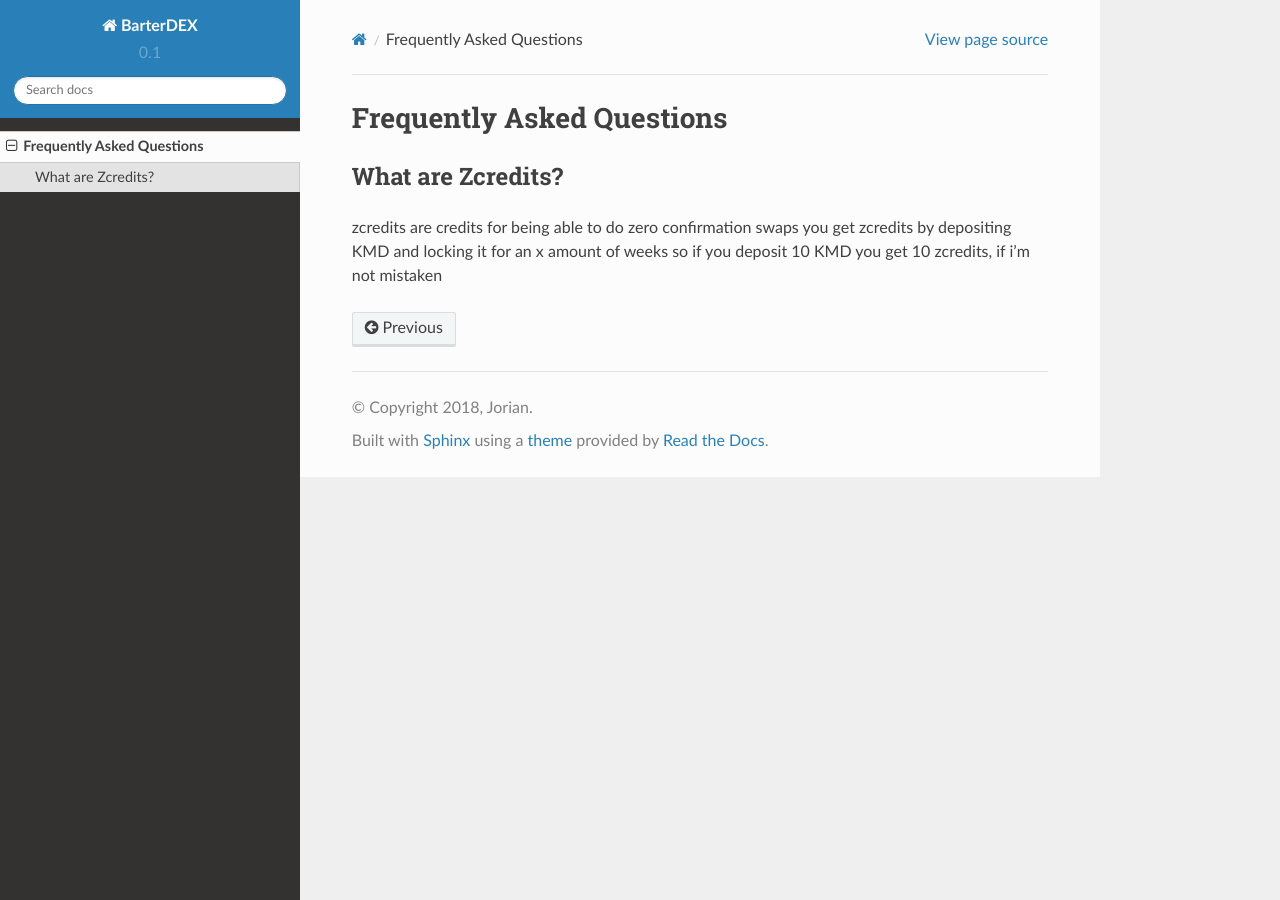
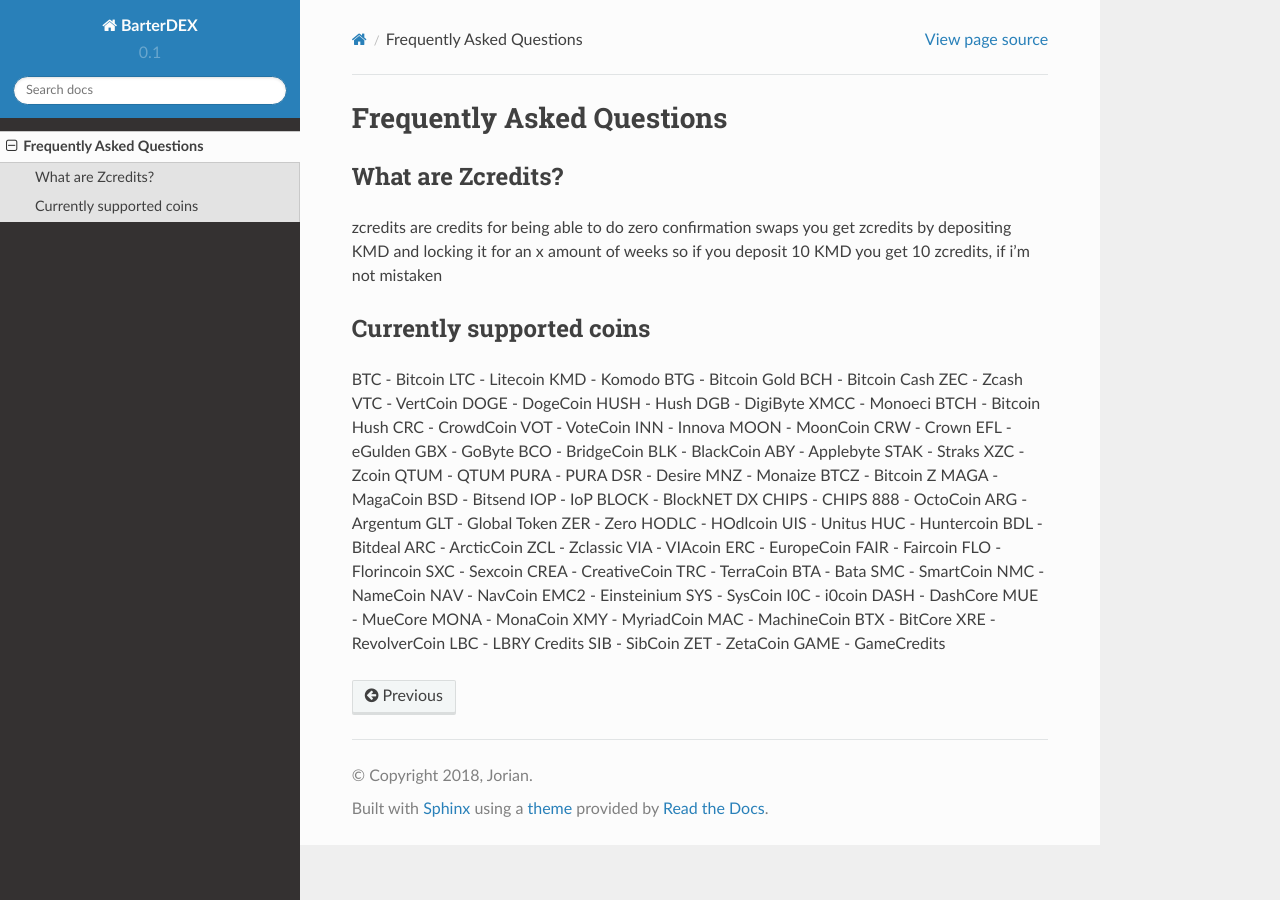
Before and after one commit to jorian/barterdexdocs, a Sphinx documentation site: the page built from docs/source/faq.rst, in a window 1280 px wide. Built offline with Sphinx 7.4.7 and the Read the Docs theme 2.0.0, drawn with Linux system fonts in a browser that asks for light colours.

Commit message:
supported_coins

```diff
--- a/docs/source/faq.rst
+++ b/docs/source/faq.rst
@@ -8,3 +8,76 @@
 zcredits are credits for being able to do zero confirmation swaps
 you get zcredits by depositing KMD and locking it for an x amount of weeks
 so if you deposit 10 KMD you get 10 zcredits, if i'm not mistaken
+
+Currently supported coins
+-------------------------
+
+BTC - Bitcoin
+LTC - Litecoin
+KMD - Komodo
+BTG - Bitcoin Gold
+BCH - Bitcoin Cash
+ZEC - Zcash
+VTC - VertCoin
+DOGE - DogeCoin
+HUSH - Hush
+DGB - DigiByte
+XMCC - Monoeci
+BTCH - Bitcoin Hush
+CRC - CrowdCoin
+VOT - VoteCoin
+INN - Innova
+MOON - MoonCoin
+CRW - Crown
+EFL - eGulden
+GBX - GoByte
+BCO - BridgeCoin
+BLK - BlackCoin
+ABY - Applebyte
+STAK - Straks
+XZC - Zcoin
+QTUM - QTUM
+PURA - PURA
+DSR - Desire
+MNZ - Monaize
+BTCZ - Bitcoin Z
+MAGA - MagaCoin
+BSD - Bitsend
+IOP - IoP
+BLOCK - BlockNET DX
+CHIPS - CHIPS
+888 - OctoCoin
+ARG - Argentum
+GLT - Global Token
+ZER - Zero
+HODLC - HOdlcoin
+UIS - Unitus
+HUC - Huntercoin
+BDL - Bitdeal
+ARC - ArcticCoin
+ZCL - Zclassic
+VIA - VIAcoin
+ERC - EuropeCoin
+FAIR - Faircoin
+FLO - Florincoin
+SXC - Sexcoin
+CREA - CreativeCoin
+TRC - TerraCoin
+BTA - Bata
+SMC - SmartCoin
+NMC - NameCoin
+NAV - NavCoin
+EMC2 - Einsteinium
+SYS - SysCoin
+I0C - i0coin
+DASH - DashCore
+MUE - MueCore
+MONA - MonaCoin
+XMY - MyriadCoin
+MAC - MachineCoin
+BTX - BitCore
+XRE - RevolverCoin
+LBC - LBRY Credits
+SIB - SibCoin
+ZET - ZetaCoin
+GAME - GameCredits
```
Also changed, not shown: docs/source/index.rst (+10 -0 lines).
